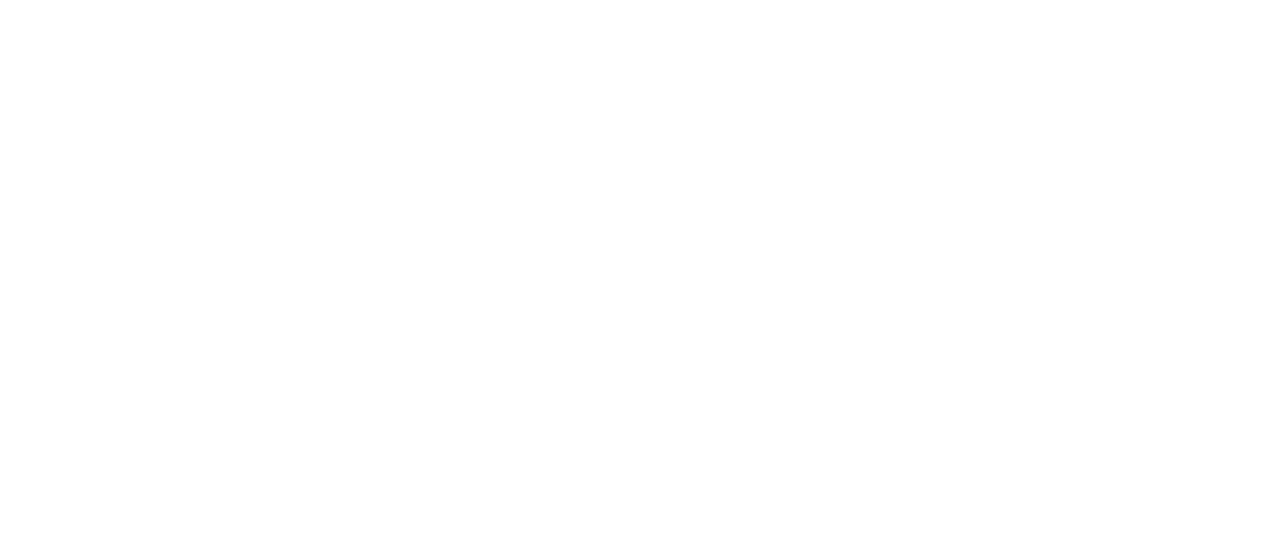
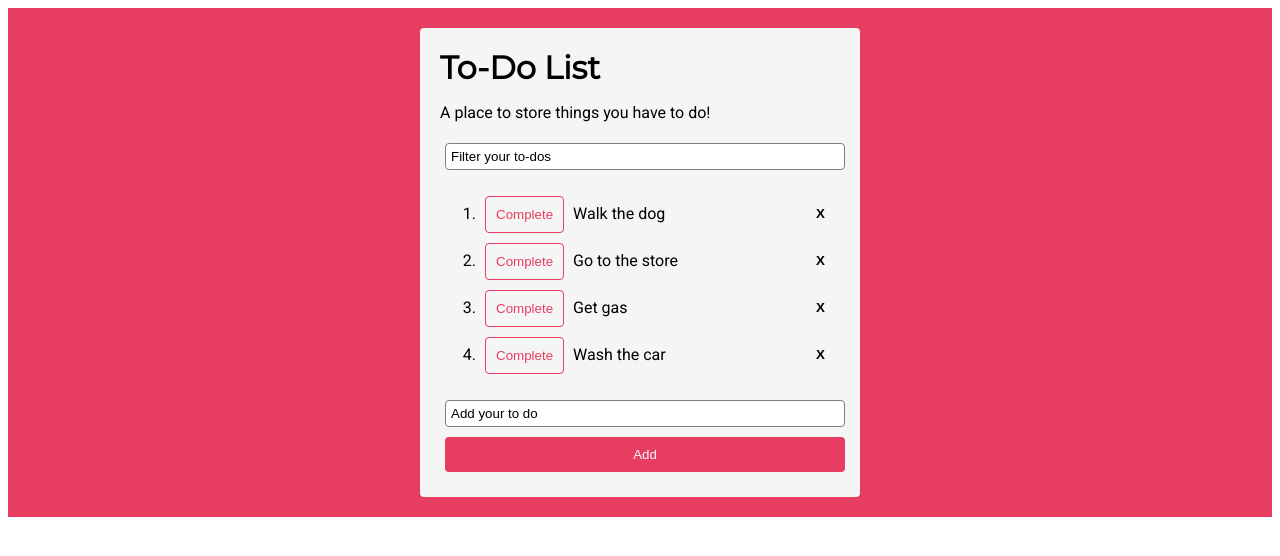
Before and after one commit to linzchang/GC_AngularLab1, an Angular app: page / in a window 1280 px wide. Shown: the top 556 px of the page. Built offline with nearby package versions, Linux system fonts and the light colour scheme.

Commit message:
Fixed a bug that was preventing page from loading

```diff
--- a/src/app/to-do-list/to-do-list.component.html
+++ b/src/app/to-do-list/to-do-list.component.html
@@ -4,7 +4,7 @@
     <p>A place to store things you have to do!</p>
     <input class="item textbox" [(ngModel)]="filterInput"/>
     <ol>
-      <li [ngClass]="item.taskClass" *ngFor="let item of taskList; let i = index" *ngIf="">
+      <li [ngClass]="item.taskClass" *ngFor="let item of taskList; let i = index">
         <button *ngIf="this.item.isVisible" class="item button" (click)="changeClass(item.complete, i); this.item.isVisible = false">Complete</button>
         {{item.task}}
         <button *ngIf="this.item.isVisible" class="item removebutton" (click)="removeTask(i)">X</button>
```
